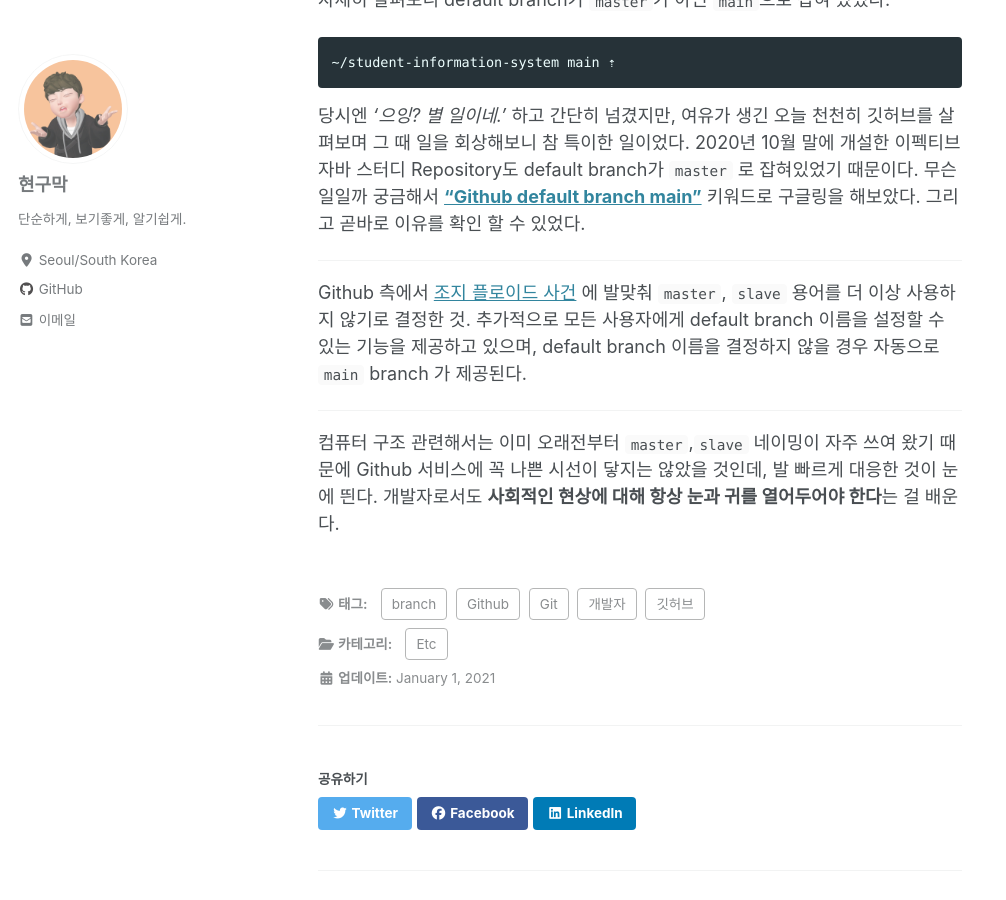
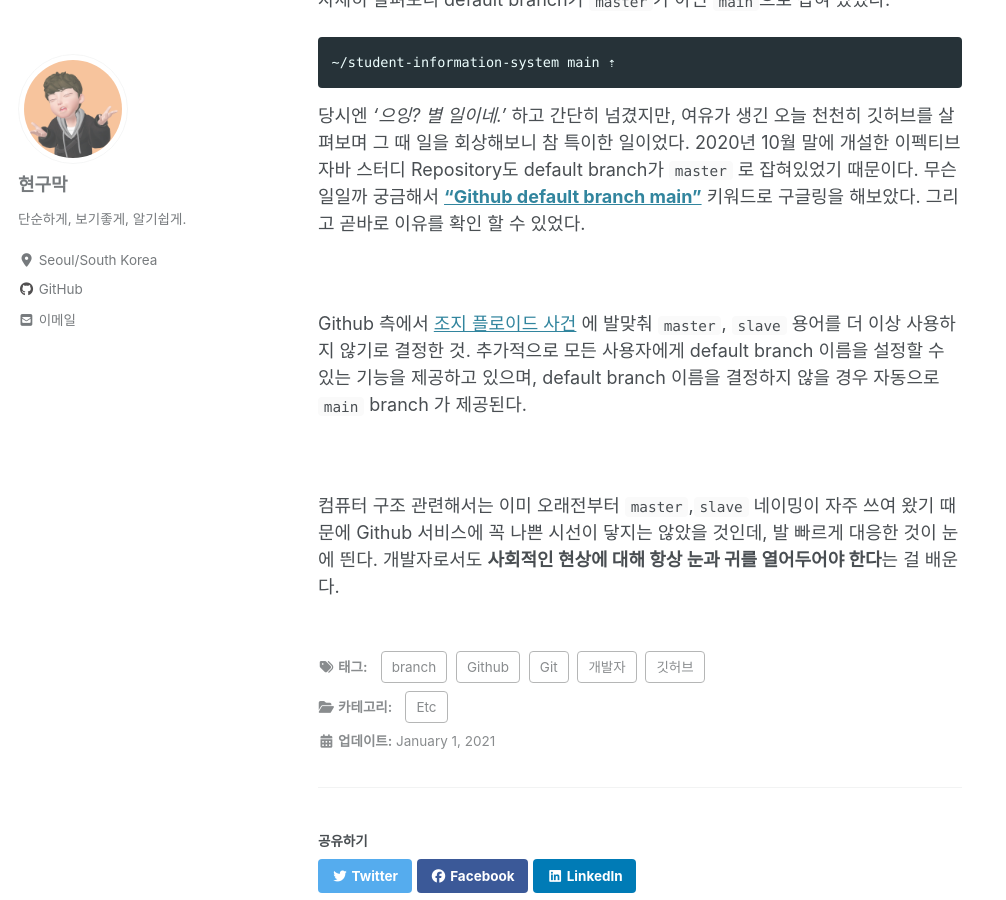
Before and after one commit to Hyeon9mak/Hyeon9mak.github.io, a Jekyll site: the page built from _posts/2021-01-01-github-default-branch-main.md, in a window 1280 px wide and 900 px high, scrolled down 566 px. Shown: the whole window, without its empty margins (0-1006 px from the left). Built offline with Jekyll 4.4.1, drawn with Linux system fonts in a browser that asks for light colours; cached includes are drawn as plain includes; nearby versions of some CDN libraries; comment, search, counter and statistics services are not loaded.

Commit message:
docs: fix '---' to '<br>' in 2021-01-01-github-default-branch-main.md

```diff
--- a/_posts/2021-01-01-github-default-branch-main.md
+++ b/_posts/2021-01-01-github-default-branch-main.md
@@ -37,14 +37,14 @@
 무슨 일일까 궁금해서 **["Github default branch main"](https://www.google.com/search?newwindow=1&ei=FbHuX5itLIio-QaPsLKwAw&q=Github+default+branch+main&oq=Github+default+branch+main&gs_lcp=CgZwc3ktYWIQAzICCAAyAggAMgIIADIGCAAQCBAeMgYIABAIEB46BQgAEM0CUL_vLVi_7y1gt4MuaAFwAHgAgAGHAogBoQOSAQUwLjEuMZgBAKABAqABAaoBB2d3cy13aXrAAQE&sclient=psy-ab&ved=0ahUKEwjYi-es_vntAhUIVN4KHQ-YDDYQ4dUDCA0&uact=5)** 키워드로 구글링을 해보았다.
 그리고 곧바로 이유를 확인 할 수 있었다.
 
----
+<br>
 
 Github 측에서 [조지 플로이드 사건](https://ko.wikipedia.org/wiki/%EC%A1%B0%EC%A7%80_%ED%94%8C%EB%A1%9C%EC%9D%B4%EB%93%9C_%EC%82%AC%EB%A7%9D_%EC%82%AC%EA%B1%B4)
 에 발맞춰 `master`, `slave` 용어를 더 이상 사용하지 않기로 결정한 것.
 추가적으로 모든 사용자에게 default branch 이름을 설정할 수 있는 기능을 제공하고 있으며,
 default branch 이름을 결정하지 않을 경우 자동으로 `main` branch 가 제공된다.
 
----
+<br>
 
 컴퓨터 구조 관련해서는 이미 오래전부터 `master`,`slave` 네이밍이 자주 쓰여 왔기 때문에
 Github 서비스에 꼭 나쁜 시선이 닿지는 않았을 것인데, 발 빠르게 대응한 것이 눈에 띈다.
```
